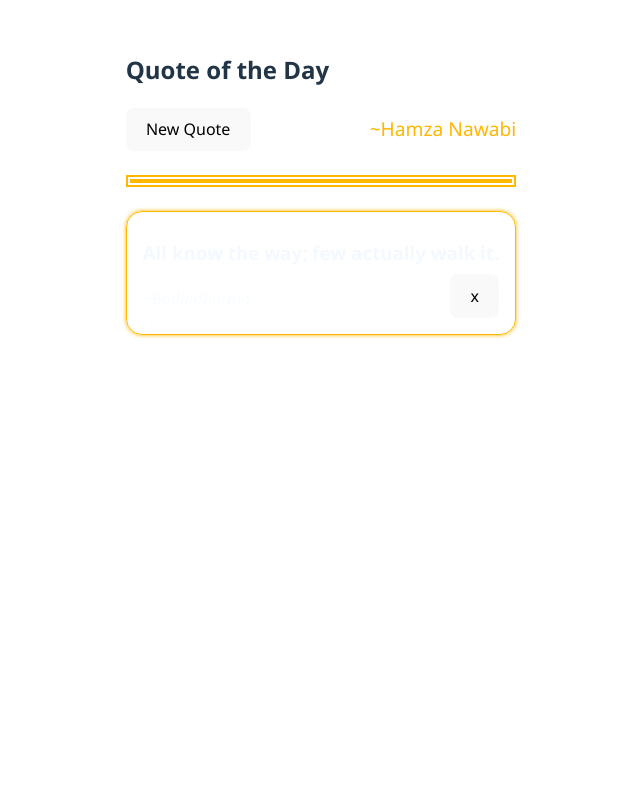
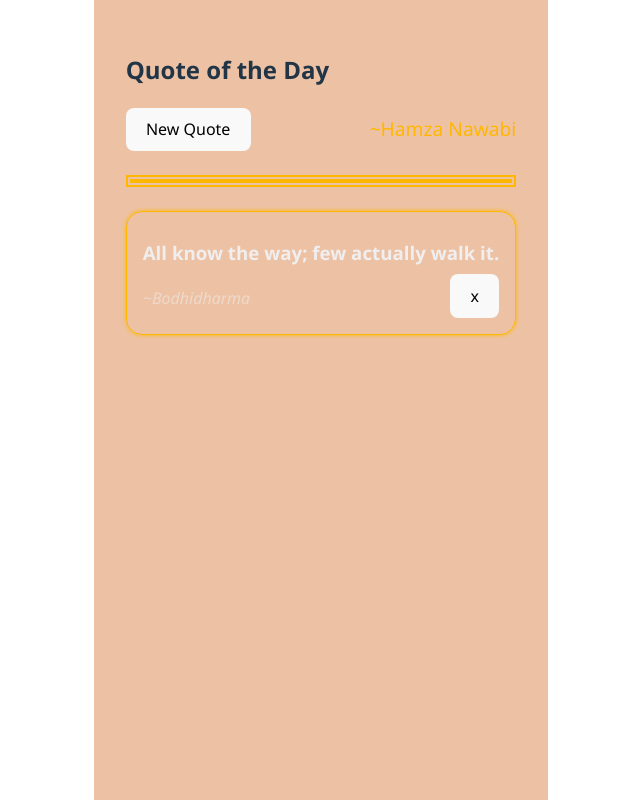
Before and after one commit to Nawabi-Hamza/Random-Quote, a React (Vite) app: page / in a window 1280 px wide. Shown: the whole page, without its empty margins (319-959 px from the left). Built offline with nearby package versions, Linux system fonts and the light colour scheme.

Commit message:
backgorund color changed

```diff
--- a/src/App.css
+++ b/src/App.css
@@ -4,6 +4,7 @@
   max-width: 1280px;
   margin: 0 auto;
   padding: 2rem;
+  background-color: rgba(210, 105, 30, 0.404);
 }
 
 .read-the-docs {
```
